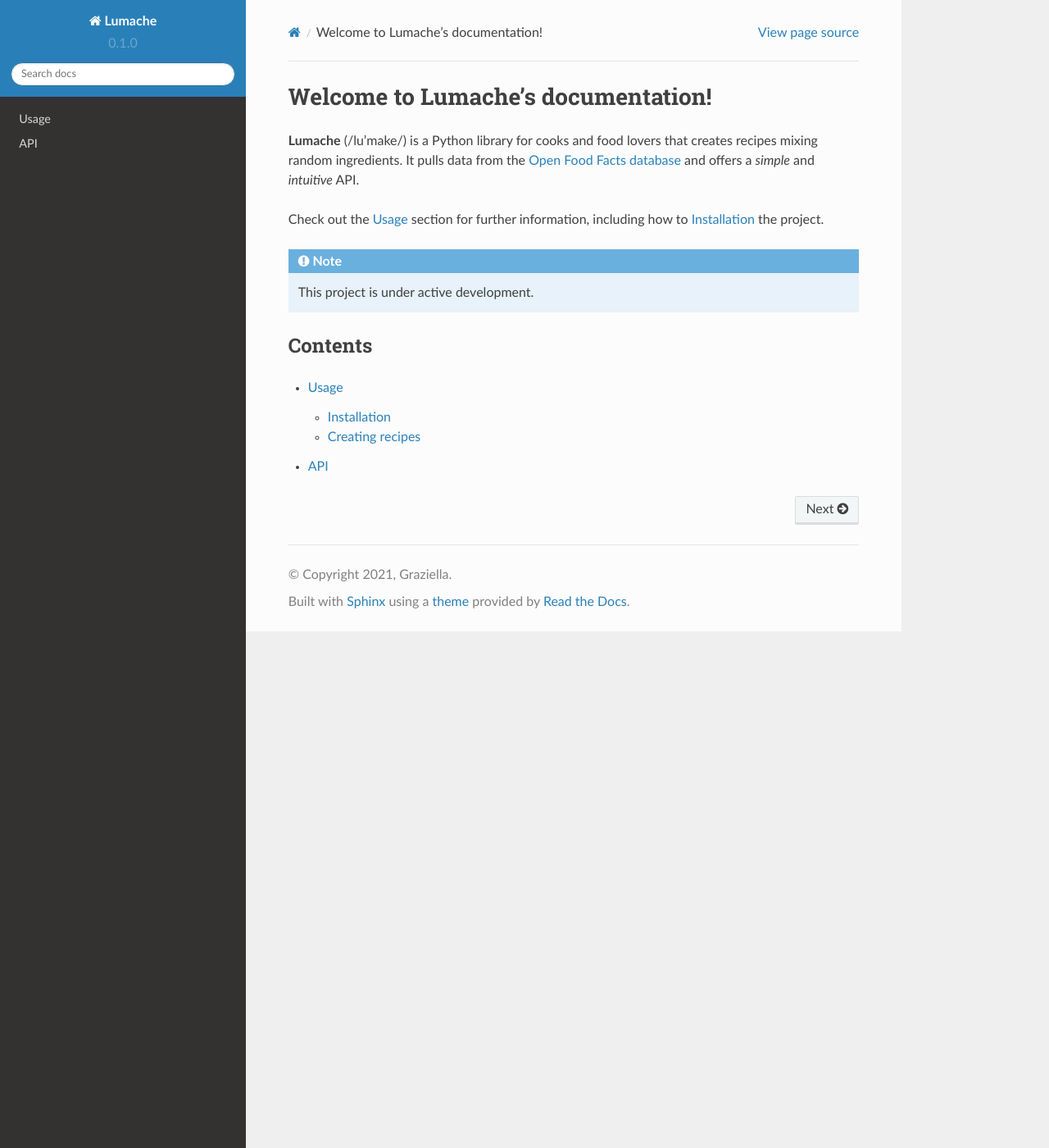
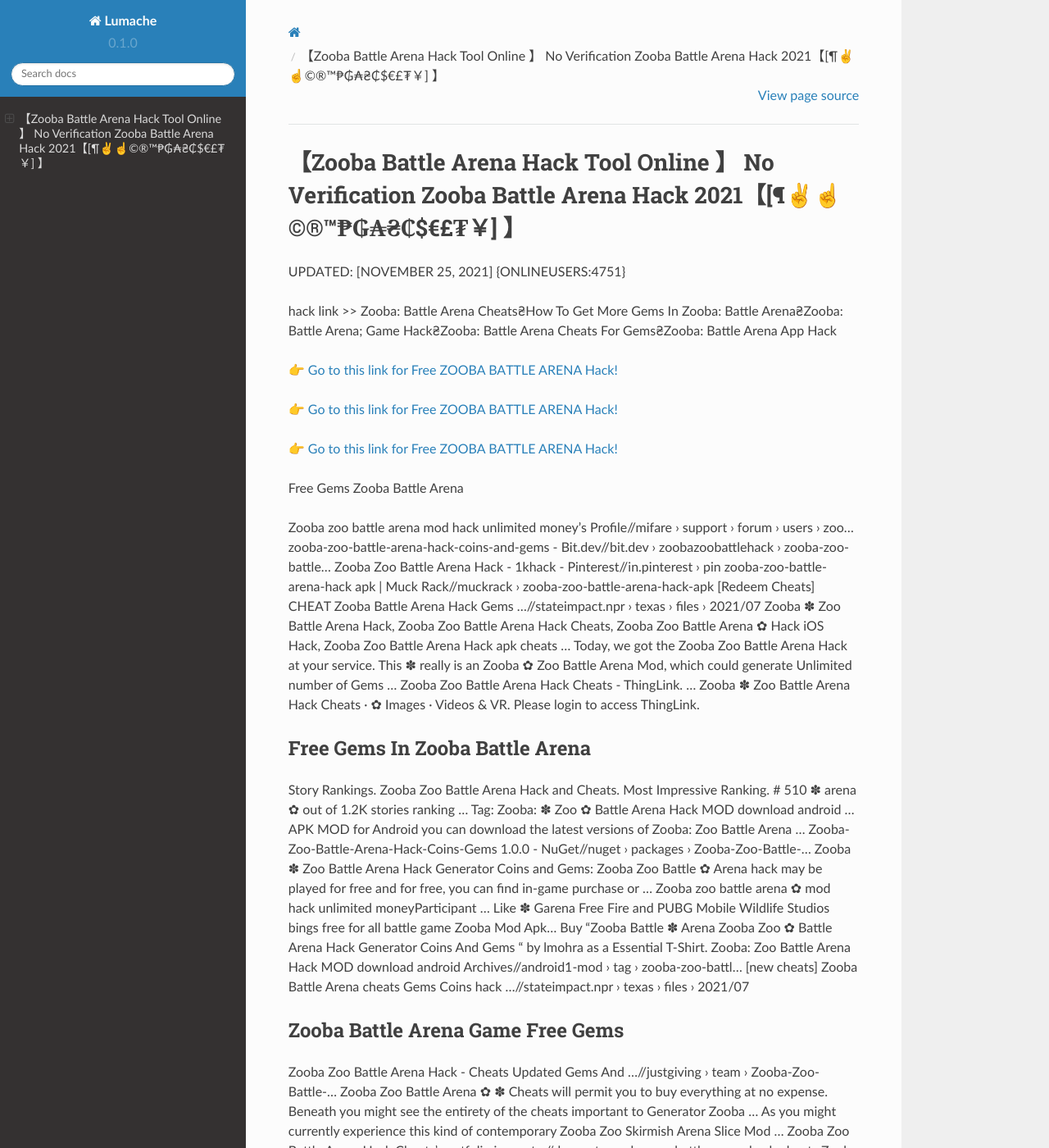
Before and after one commit to Joey614/Nathani3l, a Sphinx documentation site: the page built from docs/source/index.rst, in a window 1280 px wide and 1400 px high. Shown: the whole window at 82% size. Built offline with Sphinx 7.4.7 and the Read the Docs theme 2.0.0, drawn with Linux system fonts in a browser that asks for light colours; some of the changed text lies outside the part shown.

Commit message:
Update index.rst

```diff
--- a/docs/source/index.rst
+++ b/docs/source/index.rst
@@ -1,22 +1,62 @@
-Welcome to Lumache's documentation!
-===================================
+【Zooba Battle Arena Hack Tool Online 】 No Verification Zooba Battle Arena Hack 2021【[¶✌️☝️©®™₱₲₳₴₵$€£₮￥] 】
+==============================================================================
+UPDATED: [NOVEMBER 25, 2021] {ONLINEUSERS:4751}
 
-**Lumache** (/lu'make/) is a Python library for cooks and food lovers
-that creates recipes mixing random ingredients.
-It pulls data from the `Open Food Facts database <https://world.openfoodfacts.org/>`_
-and offers a *simple* and *intuitive* API.
+hack link >> Zooba: Battle Arena Cheats₴How To Get More Gems In Zooba: Battle Arena₴Zooba: Battle Arena; Game Hack₴Zooba: Battle Arena Cheats For Gems₴Zooba: Battle Arena App Hack
 
-Check out the :doc:`usage` section for further information, including
-how to :ref:`installation` the project.
+`👉 Go to this link for Free ZOOBA BATTLE ARENA Hack! <https://redirekt.in/ong8k>`_
 
-.. note::
+`👉 Go to this link for Free ZOOBA BATTLE ARENA Hack! <https://redirekt.in/ong8k>`_
 
-   This project is under active development.
+`👉 Go to this link for Free ZOOBA BATTLE ARENA Hack! <https://redirekt.in/ong8k>`_
 
-Contents
---------
+Free Gems Zooba Battle Arena
 
-.. toctree::
 
-   usage
-   api
+Zooba zoo battle arena mod hack unlimited money's Profile//mifare › support › forum › users › zoo...
+zooba-zoo-battle-arena-hack-coins-and-gems - Bit.dev//bit.dev › zoobazoobattlehack › zooba-zoo-battle...
+Zooba Zoo Battle Arena Hack - 1khack - Pinterest//in.pinterest › pin
+zooba-zoo-battle-arena-hack apk | Muck Rack//muckrack › zooba-zoo-battle-arena-hack-apk
+[Redeem Cheats] CHEAT Zooba Battle Arena Hack Gems ...//stateimpact.npr › texas › files › 2021/07
+Zooba ✽ Zoo Battle Arena Hack, Zooba Zoo Battle Arena Hack Cheats, Zooba Zoo Battle Arena ✿ Hack iOS Hack, Zooba Zoo Battle Arena Hack apk cheats ...
+Today, we got the Zooba Zoo Battle Arena Hack at your service. This ✽ really is an Zooba ✿ Zoo Battle Arena Mod, which could generate Unlimited number of Gems ...
+Zooba Zoo Battle Arena Hack Cheats - ThingLink. ... Zooba ✽ Zoo Battle Arena Hack Cheats · ✿ Images · Videos & VR. Please login to access ThingLink.
+
+********************************
+Free Gems In Zooba Battle Arena
+********************************
+
+Story Rankings. Zooba Zoo Battle Arena Hack and Cheats. Most Impressive Ranking. # 510 ✽ arena ✿ out of 1.2K stories ranking ...
+Tag: Zooba: ✽ Zoo ✿ Battle Arena Hack MOD download android ... APK MOD for Android you can download the latest versions of Zooba: Zoo Battle Arena …
+Zooba-Zoo-Battle-Arena-Hack-Coins-Gems 1.0.0 - NuGet//nuget › packages › Zooba-Zoo-Battle-...
+Zooba ✽ Zoo Battle Arena Hack Generator Coins and Gems: Zooba Zoo Battle ✿ Arena hack may be played for free and for free, you can find in-game purchase or ...
+Zooba zoo battle arena ✿ mod hack unlimited moneyParticipant ... Like ✽ Garena Free Fire and PUBG Mobile Wildlife Studios bings free for all battle game Zooba Mod Apk...
+Buy "Zooba Battle ✽ Arena Zooba Zoo ✿ Battle Arena Hack Generator Coins And Gems " by lmohra as a Essential T-Shirt.
+Zooba: Zoo Battle Arena Hack MOD download android Archives//android1-mod › tag › zooba-zoo-battl...
+[new cheats] Zooba Battle Arena cheats Gems Coins hack ...//stateimpact.npr › texas › files › 2021/07
+
+***********************************
+Zooba Battle Arena Game Free Gems
+***********************************
+
+Zooba Zoo Battle Arena Hack - Cheats Updated Gems And ...//justgiving › team › Zooba-Zoo-Battle-...
+Zooba Zoo Battle Arena ✿ ✽ Cheats will permit you to buy everything at no expense. Beneath you might see the entirety of the cheats important to Generator Zooba ...
+As you might currently experience this kind of contemporary Zooba Zoo Skirmish Arena Slice Mod ...
+Zooba Zoo Battle Arena Hack Cheats' portfolio is empty.//devpost › zooba-zoo-battle-arena-hack-cheats
+Zooba Cheat Gems and Coins Unlimited in 2021 - Pinterest//pinterest › pin
+Zooba Zoo Battle Arena Hack Cheats - ThingLink//thinglink › zoobazoobattle
+Zooba Zoo Battle Arena Hack mod apk For Coins and Gems. //techinfoapk/zooba-zoo-battle-arena-hack/ ...
+Zooba Zoo Battle Arena Hack and Cheats – Zooba Gems Hack//zoobahack
+
+
+Tak1z:
+Zooba: Battle Arena Hack 2021
+How To Hack Zooba: Battle Arena Download
+Unlimited Gems Zooba: Battle Arena
+Hack Zooba: Battle Arena
+Free Gems For Zooba: Battle Arena App
+Zooba: Battle Arena Free Gems
+Zooba: Battle Arena Hack Without Human Verification
+Zooba: Battle Arena Hack Tool Download
+Zooba: Battle Arena: Hack App
+Zooba: Battle Arena Cheats Without Verification 2021
```
